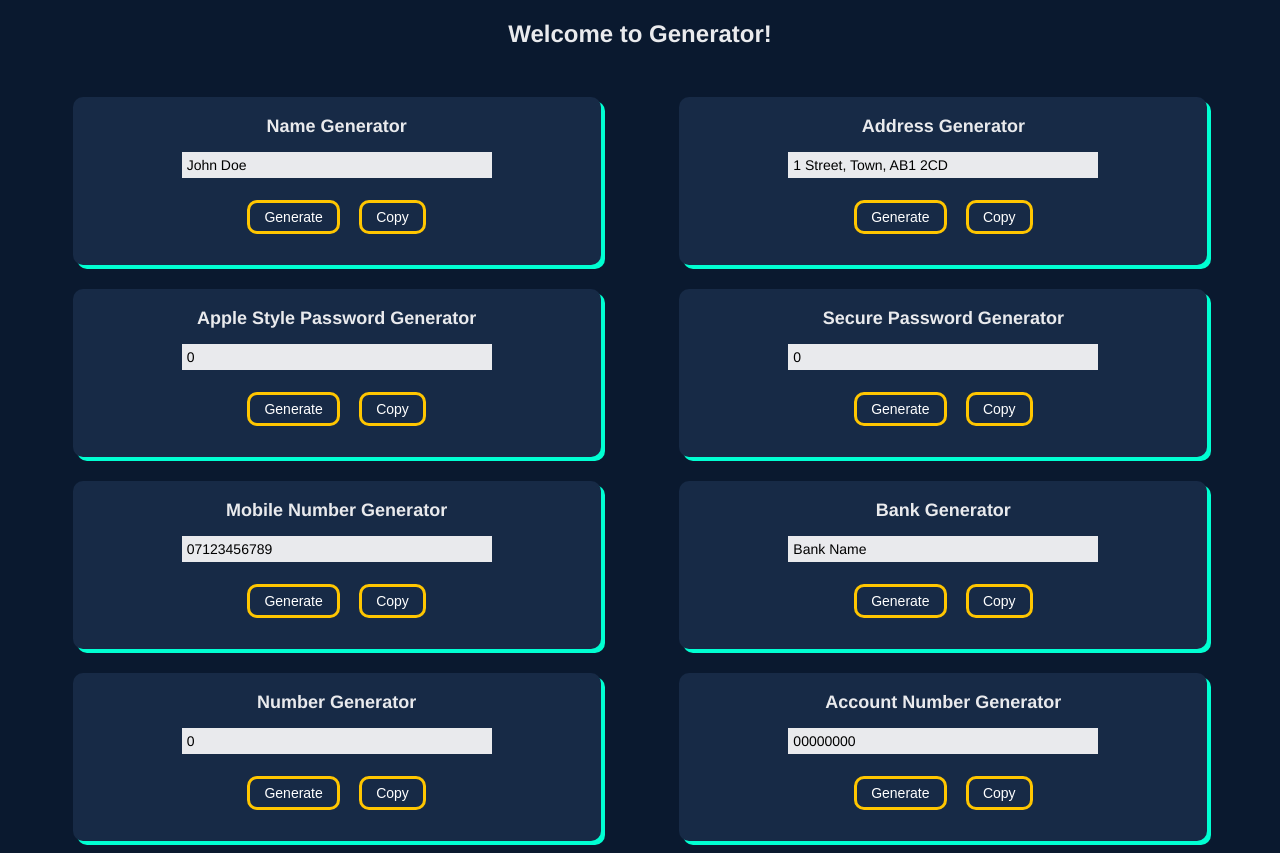
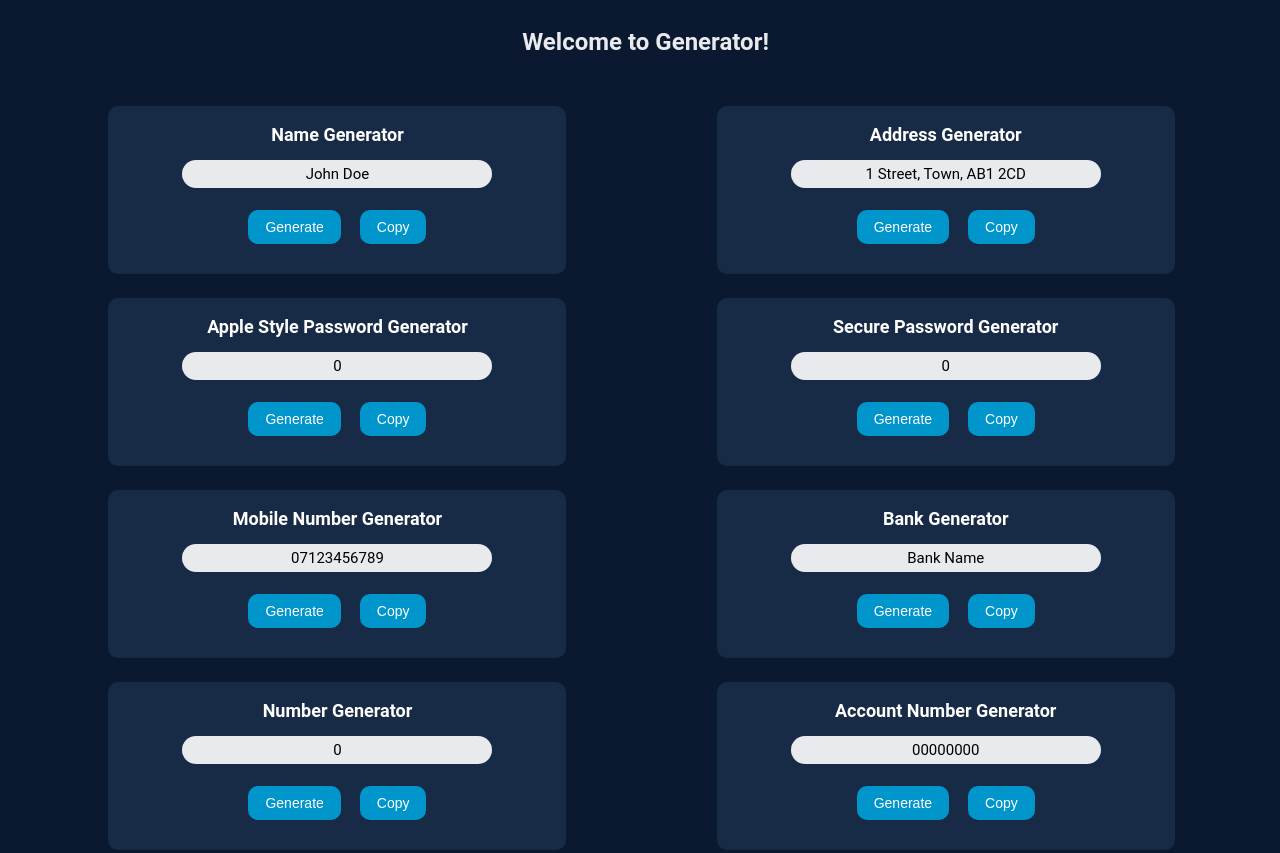
Before and after one commit to kyleastratton/generator-v2, a plain HTML site: page index.html in a window 1280 px wide. Shown: the top 853 px of the page. Drawn offline with Linux system fonts and the light colour scheme.

Commit message:
UI update

```diff
--- a/style.css
+++ b/style.css
@@ -1,8 +1,10 @@
 body {
   background-color: #0a192f;
-  color: #E9EAED;
-  font-family: Helvetica Neue,Helvetica,Arial,sans-serif;
+  color: #e9eaed;
+  font-family: Roboto;
   font-size: 12px;
+  width: 99%;
+  align-content: center;
   /*overflow: auto;
   overflow-y: hidden;
   overflow-x: scroll;*/
@@ -13,27 +15,34 @@ P {
 }
 
 h1 {
-  color: #E9EAED;
+  color: #e9eaed;
   padding: 4px;
 }
 
 h2 {
-  color:#E9EAED;
+  color: #fff;
+  font-weight: bold;
 }
 
 #title {
-  text-align-last: center;
+  text-align: center;
+  width: 100%;
   display: block;
+}
+
+input {
+  text-align: center;
 }
 
 .textarea {
   padding: 5px;
-  background-color: #E9EAED;
+  background-color: #e9eaed;
   color: #000;
-  font-family: Helvetica Neue,Helvetica,Arial,sans-serif;
-  font-size: 14px;
+  font-family: Roboto;
+  font-size: 15px;
   width: 300px;
   border: none;
+  border-radius: 20px;
 }
 
 .flex-container {
@@ -57,8 +66,8 @@ h2 {
   margin: 4px -10px 20px -10px;
   text-align: center;
   height: 160px;
-  width: 520px;
-  box-shadow: 4px 4px #00ffd2;
+  width: 450px; /*was 520px - reduced to show more on vp*/
+  /*box-shadow: 4px 4px #00ffd2;*/
 }
 
 .large-container {
@@ -69,26 +78,28 @@ h2 {
   text-align: center;
   height: 160px;
   width: 1700px;
-  box-shadow: 4px 4px #00ffd2;
+  /*box-shadow: 4px 4px #00ffd2;*/
 }
 
 /* Button */
 
 .button {
-  background-color: #172a46;
-  border: solid #ffc600;
+  background-color: #0096cc; /*f9aa33*/
+  border: solid #0096cc;
   border-radius: 10px;
-  color: white;
+  color: #fff;
   padding: 6px 14px;
   text-align: center;
   text-decoration: none;
   display: inline-block;
-  font-size:14px;
+  font-size: 14px;
   margin: 8px;
 }
 
 .button:active {
-  background-color: #ffc600;
+  background-color: #172a46;
+  color: #fff;
+  border: solid #172a46;
 }
 
 /* Footer */
@@ -99,10 +110,10 @@ h2 {
 }
 
 footer {
-  display:block;
-  position:absolute;
-  bottom:0;
-  width:100%;
-  height:60px;
+  display: block;
+  position: absolute;
+  bottom: 0;
+  width: 100%;
+  height: 60px;
   clear: both;
 }
```
